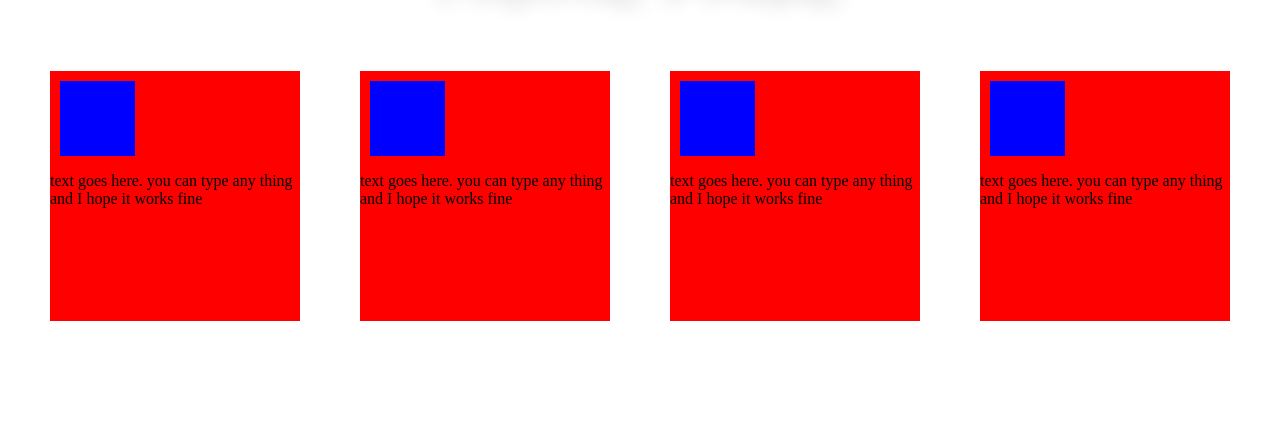
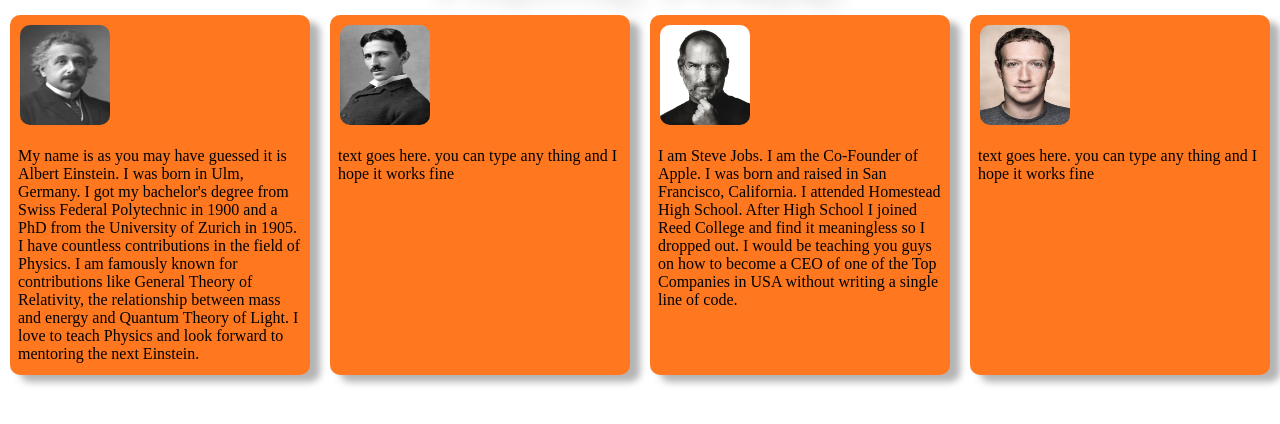
Before and after one commit to umaid-git/front-end-design, a plain HTML site: page index.html in a window 1280 px wide. Shown: the part 362-786 px from the top of the page. Drawn offline with Linux system fonts and the light colour scheme; a script that the page names is missing.

Commit message:
Added professor profile card
Added professor profile card with pictures and some info. Also changed the name of file index.css -> styles.css

Added favicon icon and changed the Document name to UTD Tutoring App

```diff
--- a/index.html
+++ b/index.html
@@ -4,15 +4,16 @@
     <meta charset="UTF-8" />
     <meta http-equiv="X-UA-Compatible" content="IE=edge" />
     <meta name="viewport" content="width=device-width, initial-scale=1.0" />
-    <link rel="stylesheet" href="/index.css" />
+    <link rel="stylesheet" href="/styles.css" />
     <link rel="preconnect" href="https://fonts.googleapis.com" />
     <link rel="preconnect" href="https://fonts.gstatic.com" crossorigin />
+    <link rel="icon" type="image/x-icon" href="/UTDtutoringapplogo.png">
     <link
       href="https://fonts.googleapis.com/css2?family=Montserrat:wght@300;400&display=swap"
       rel="stylesheet"
     />
     <script src="index.js" defer></script>
-    <title>CARPUS</title>
+    <title>UTD Tutoring App</title>
   </head>
   <body>
     <nav class="navbar">
@@ -48,19 +49,34 @@
 
     <section>
       <div class="Professor_Info_Card">
-          <div class="profile_pic"></div>
+          <div class="profile_pic">
+            <img class="avatar" src="einstein-12923-content-portrait-mobile-tiny.jpg" alt="einstein headshot">
+          </div>
+          <p>
+            My name is as you may have guessed it is Albert Einstein. I was born in Ulm, Germany. I got my bachelor's degree from Swiss Federal Polytechnic in 1900 and
+            a PhD from the University of Zurich in 1905. I have countless contributions in the field of Physics. I am famously known for contributions like General Theory of Relativity,
+            the relationship between mass and energy and Quantum Theory of Light. I love to teach Physics and look forward to mentoring the next Einstein.
+          </p>
+      </div>
+      <div class="Professor_Info_Card">
+          <div class="profile_pic">
+            <img class="avatar" src="Tesla_circa_1890.jpeg" alt="Nikola Tesla headshot">
+          </div>
           <p>text goes here. you can type any thing and I hope it works fine</p>
       </div>
       <div class="Professor_Info_Card">
-          <div class="profile_pic"></div>
-          <p>text goes here. you can type any thing and I hope it works fine</p>
+          <div class="profile_pic">
+            <img class="avatar" src="profoto-albert-watson-steve-jobs-pinned-image-original.jpg" alt="Steve jobs headshot">
+          </div>
+          <p>I am Steve Jobs. I am the Co-Founder of Apple. I was born and raised in San Francisco, California. I attended Homestead High School. After High School I joined
+            Reed College and find it meaningless so I dropped out. I would be teaching you guys on how to become a CEO of one of the Top Companies in USA without writing a
+            single line of code.
+          </p>
       </div>
       <div class="Professor_Info_Card">
-          <div class="profile_pic"></div>
-          <p>text goes here. you can type any thing and I hope it works fine</p>
-      </div>
-      <div class="Professor_Info_Card">
-          <div class="profile_pic"></div>
+          <div class="profile_pic">
+            <img class="avatar" src="mark-zuckerberg.png" alt="mark zuckerberg headshot">
+          </div>
           <p>text goes here. you can type any thing and I hope it works fine</p>
       </div>
   </section>
--- a/index.css
+++ b/styles.css
@@ -207,15 +207,21 @@
       width: 45%;
   }
   .Professor_Info_Card{
-      width: 250px;
-      height: 250px;
+      width: 300px;
+      height: 360px;
       margin: 10px;
-      background-color: red;
+      background-color: #ff781f;
+      box-shadow: 10px 7px 7px rgba(128, 128, 128, 0.593);
+      border-radius: 10px;
   }
 
-  .profile_pic{
-      width: 30%;
-      height: 30%;
-      background-color: blue;
-      margin: 10px
+  .avatar{
+    margin: 10px;
+    width: 90px;
+    height: 100px;
+    border-radius: 10px;
   }
+
+  p{
+    margin: 8px;
+  }
```
Also changed, not shown: Tesla_circa_1890.jpeg (added), einstein-12923-content-portrait-mobile-tiny.jpg (added), mark-zuckerberg.png (added), profoto-albert-watson-steve-jobs-pinned-image-original.jpg (added).
